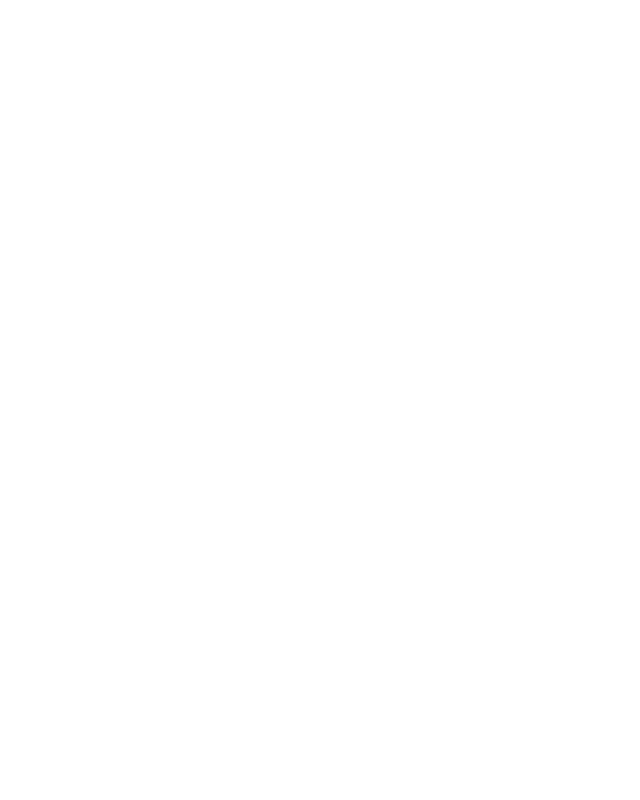
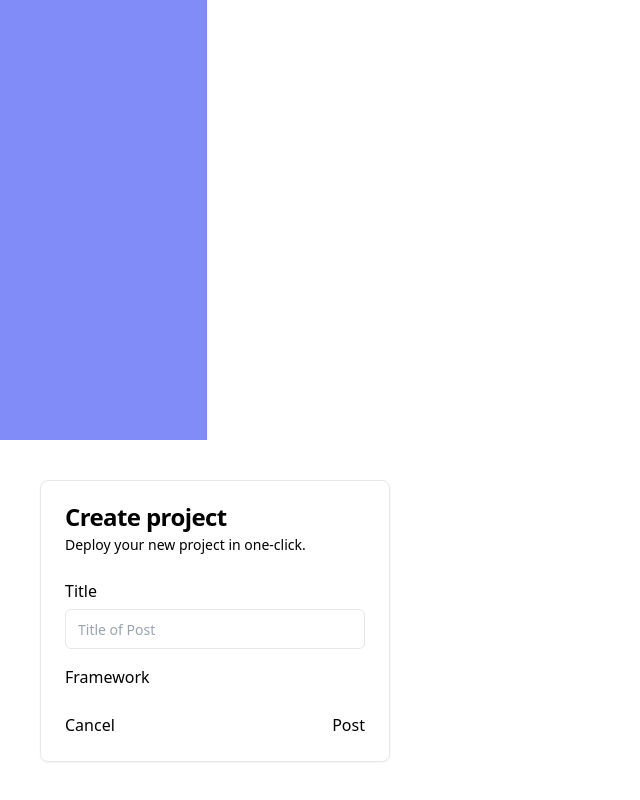
Before and after one commit to AnuragDahal/Connectify-frontend, a React (Vite) app: page /create in a window 1280 px wide. Before the commit this address had no page. Shown: the part 360-1160 px from the top of the page, without its empty margins (0-640 px from the left). Before the commit the page ends 800 px from the top, so only its background shows below. Built offline with nearby package versions, Linux system fonts and the light colour scheme.

Commit message:
feat: Add CreatePost page and update routing in App.jsx

```diff
--- a/src/App.jsx
+++ b/src/App.jsx
@@ -6,6 +6,7 @@
 import Home from "./pages/Home";
 import SideBar from "./components/SideBar";
 import About from "./pages/About";
+import CreatePost from "./pages/CreatePost";
 
 const PATH_NOT_TO_RENDER_NAVBAR_AND_SIDEBAR = ["/login", "/signup"];
 
@@ -19,13 +20,12 @@
         <div className="flex flex-row">
           <NavBar />
           <SideBar />
-          <Home/>
+          <Home />
         </div>
       )}
       <Routes>
-        <Route path="/" />
         <Route path="/about" element={<About />} />
-        {/* <Route path="/notifications" element={<Notifications />} />  */}
+        <Route path="/create" element={<CreatePost />} />
         <Route path="/login" element={<Login />} />
         <Route path="/signup" element={<SignUp />} />
       </Routes>
--- a/src/components/ui/Button.jsx
+++ b/src/components/ui/Button.jsx
@@ -0,0 +1,12 @@
+import React from "react";
+import { Slot } from "@radix-ui/react-slot";
+
+const Button = React.forwardRef(
+  ({ className, variant, size, asChild = false, ...props }, ref) => {
+    const Comp = asChild ? Slot : "button";
+    return <Comp ref={ref} {...props} />;
+  }
+);
+Button.displayName = "Button";
+
+export { Button };
--- a/src/components/ui/Input.jsx
+++ b/src/components/ui/Input.jsx
@@ -0,0 +1,20 @@
+import * as React from "react";
+
+import { twMerge as cn } from "tailwind-merge";
+
+const Input = React.forwardRef(({ className, type, ...props }, ref) => {
+  return (
+    <input
+      type={type}
+      className={cn(
+        "flex h-10 w-full rounded-md border border-input bg-background px-3 py-2 text-sm ring-offset-background file:border-0 file:bg-transparent file:text-sm file:font-medium placeholder:text-muted-foreground focus-visible:outline-none focus-visible:ring-2 focus-visible:ring-ring focus-visible:ring-offset-2 disabled:cursor-not-allowed disabled:opacity-50",
+        className
+      )}
+      ref={ref}
+      {...props}
+    />
+  );
+});
+Input.displayName = "Input";
+
+export { Input };
--- a/src/components/ui/Label.jsx
+++ b/src/components/ui/Label.jsx
@@ -0,0 +1,10 @@
+import * as React from "react";
+import * as LabelPrimitive from "@radix-ui/react-label";
+import { twMerge as cn } from "tailwind-merge";
+
+const Label = React.forwardRef(({ className, ...props }, ref) => (
+  <LabelPrimitive.Root ref={ref} {...props} />
+));
+Label.displayName = LabelPrimitive.Root.displayName;
+
+export { Label };
--- /dev/null
+++ b/src/pages/CreatePost.jsx
@@ -0,0 +1,44 @@
+import { Button } from "../components/ui/Button";
+import { Input } from "../components/ui/Input";
+import { Label } from "../components/ui/Label";
+import {
+  Card,
+  CardContent,
+  CardDescription,
+  CardFooter,
+  CardHeader,
+  CardTitle,
+} from "../components/ui/PostCard";
+
+const CreatePost = () => {
+  return (
+    <div className="flex justify-center items-center w-fit p-10">
+      <Card className="w-[350px]">
+        <CardHeader>
+          <CardTitle>Create project</CardTitle>
+          <CardDescription>
+            Deploy your new project in one-click.
+          </CardDescription>
+        </CardHeader>
+        <CardContent>
+          <form>
+            <div className="grid w-full items-center gap-4">
+              <div className="flex flex-col space-y-1.5">
+                <Label htmlFor="name">Title</Label>
+                <Input id="name" placeholder="Title of Post" />
+              </div>
+              <div className="flex flex-col space-y-1.5">
+                <Label htmlFor="framework">Framework</Label>
+              </div>
+            </div>
+          </form>
+        </CardContent>
+        <CardFooter className="flex justify-between">
+          <Button variant="outline">Cancel</Button>
+          <Button>Post</Button>
+        </CardFooter>
+      </Card>
+    </div>
+  );
+};
+export default CreatePost;
--- a/src/pages/Home.jsx
+++ b/src/pages/Home.jsx
@@ -1,42 +1,8 @@
-import {
-  Card,
-  CardContent,
-  CardDescription,
-  CardFooter,
-  CardHeader,
-  CardTitle,
-} from "../components/ui/PostCard";
 
 const Home = () => {
   return (
     <>
-      <div className="pt-14 h-screen">
-        <Card className="w-[350px]">
-          <CardHeader>
-            <CardTitle>Create project</CardTitle>
-            <CardDescription>
-              Deploy your new project in one-click.
-            </CardDescription>
-          </CardHeader>
-          <CardContent>
-            <form>
-              <div className="grid w-full items-center gap-4">
-                <div className="flex flex-col space-y-1.5">
-                  <Label htmlFor="name">Title</Label>
-                  <Input id="name" placeholder="Title of Post" />
-                </div>
-                <div className="flex flex-col space-y-1.5">
-                  <Label htmlFor="framework">Framework</Label>
-                </div>
-              </div>
-            </form>
-          </CardContent>
-          <CardFooter className="flex justify-between">
-            <Button variant="outline">Cancel</Button>
-            <Button>Post</Button>
-          </CardFooter>
-        </Card>
-      </div>
+      <div className="pt-14 h-screen"></div>
     </>
   );
 };
```
